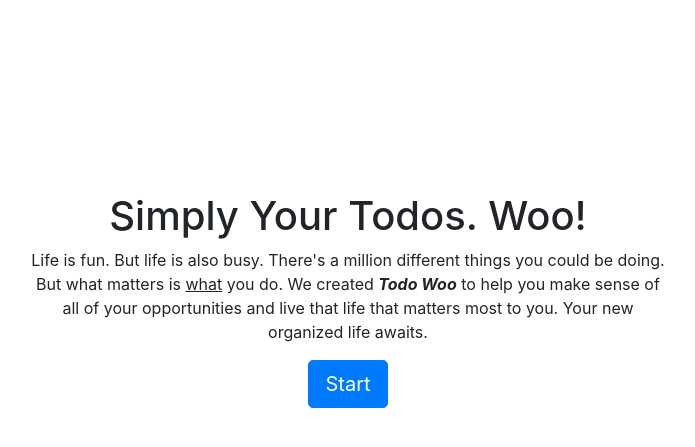
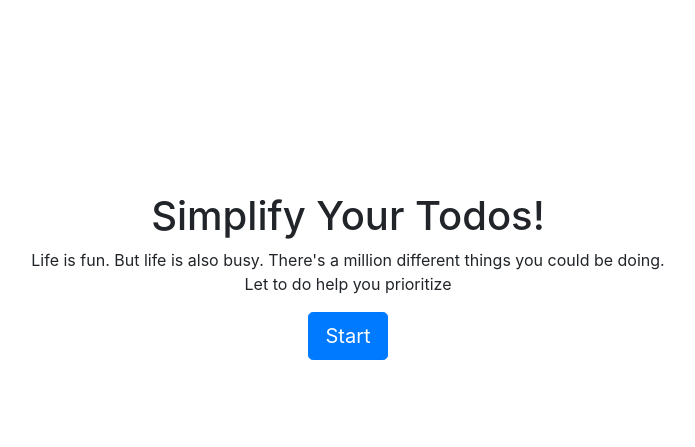
Before and after one commit to pspratihar/Todo-project, a Django app: page / in a window 1280 px wide. Shown: the part 56-503 px from the top of the page, without its empty margins (292-987 px from the left). Run offline with Django 3.2, Linux system fonts and the light colour scheme; some libraries are stand-ins or nearby versions.

Commit message:
finam chnages

```diff
--- a/todo/templates/todo/base.html
+++ b/todo/templates/todo/base.html
@@ -10,7 +10,7 @@
     <link rel="stylesheet" href="https://stackpath.bootstrapcdn.com/bootstrap/4.4.1/css/bootstrap.min.css" integrity="sha384-Vkoo8x4CGsO3+Hhxv8T/Q5PaXtkKtu6ug5TOeNV6gBiFeWPGFN9MuhOf23Q9Ifjh" crossorigin="anonymous">
 
     <link rel="icon" type="image/png"  href="{% static 'todo/logo1.png' %}">
-    <title>Todo Woo</title>
+    <title>Todo </title>
 </head>
 <body>
 
@@ -49,6 +49,10 @@
                         <button id="signOutBtn" type="submit">Logout</button>
                     </form>
                 </li>
+                <li class="nav-item {{ user }}">
+                    <a class="nav-link" href="#">{{ user }}</a>
+                </li>
+
             {% else %}
                 <li class="nav-item">
                     <a class="nav-link" href="{% url 'signupuser' %}">Sign Up</a>
@@ -58,6 +62,7 @@
                 </li>
             {% endif %}
         </ul>
+
     </div>
 </div>
 </nav>
--- a/todo/templates/todo/home.html
+++ b/todo/templates/todo/home.html
@@ -10,8 +10,8 @@
 <div class="row justify-content-center mt-5">
         <div class="col-md-7 text-center">
 
-                 <h1>Simply Your Todos. Woo!</h1>
-            <p>Life is fun. But life is also busy. There's a million different things you could be doing. But what matters is <u>what</u> you do. We created <b><i>Todo Woo</i></b> to help you make sense of all of your opportunities and live that life that matters most to you. Your new organized life awaits.</p>
+                 <h1>Simplify Your Todos!</h1>
+            <p>Life is fun. But life is also busy. There's a million different things you could be doing. Let to do help you prioritize</p>
         <a role="button" class="btn btn-primary btn-lg" href="{% url 'signupuser' %}">Start</a>
         </div>
     </div>
--- a/todowoo/settings.py
+++ b/todowoo/settings.py
@@ -23,9 +23,9 @@ BASE_DIR = Path(__file__).resolve().parent.parent
 SECRET_KEY = 'django-insecure-=$4q&w@=*nzz=!-isj1!f6kw#v1*!rd%9ehh%_j7x5f)xexh#*'
 
 # SECURITY WARNING: don't run with debug turned on in production!
-DEBUG = False
+DEBUG = True
 
-ALLOWED_HOSTS = ['mypythontodowebapp.azurewebsites.net']
+ALLOWED_HOSTS = []
 
 
 # Application definition
```
Also changed, not shown: db.sqlite3.
